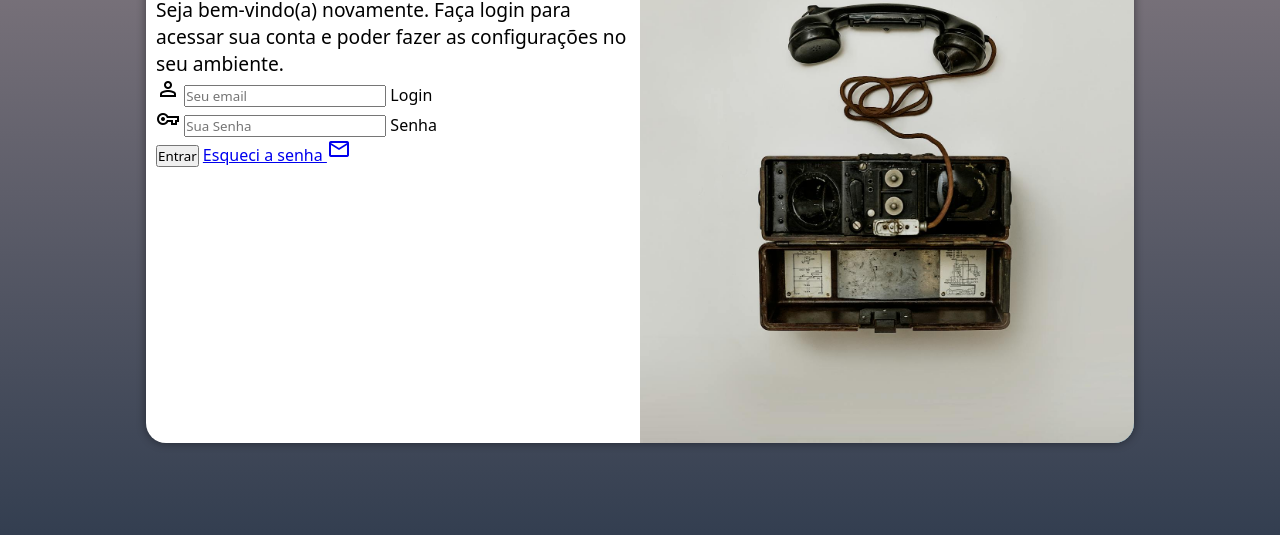
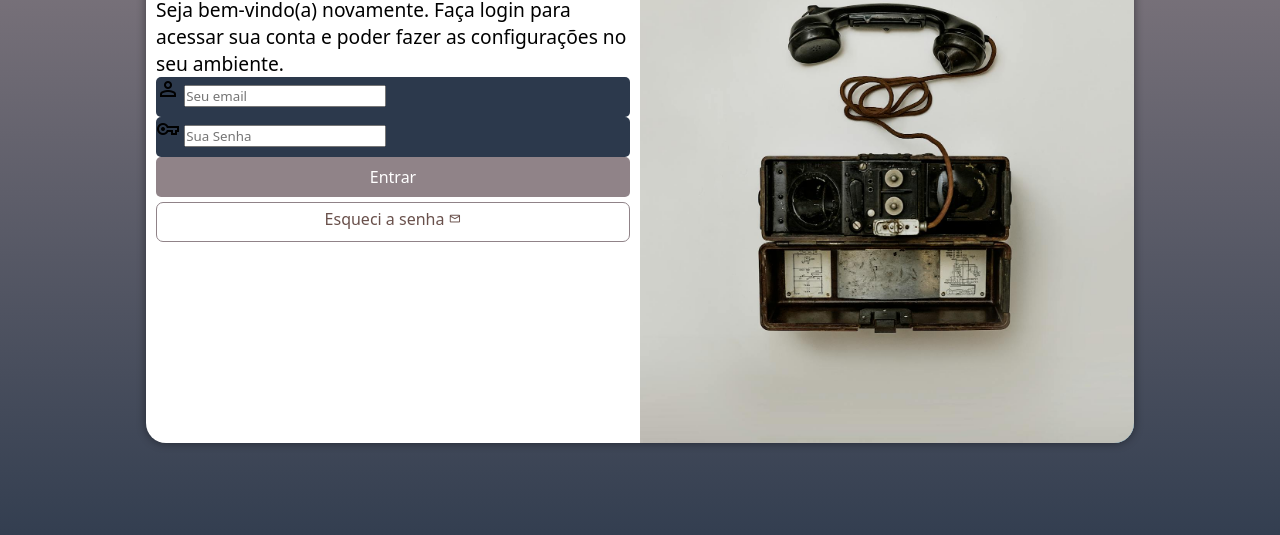
Before and after one commit to lilianprodev/projeto-login, a plain HTML site: page index.html in a window 1280 px wide. Shown: the part 207-742 px from the top of the page. Drawn offline with nearby package versions, Linux system fonts and the light colour scheme.

Commit message:
formatação do formulário

```diff
--- a/estilos/style.css
+++ b/estilos/style.css
@@ -75,3 +75,57 @@ div#formulario > h1 {
 div#formulario > p {
     font-size: 0.8em;
 }
+
+form > div.campo {
+    background-color: #2c394c;
+    display: block;
+    width: 100%;
+    height: 40px;
+    border-radius: 5px;
+    margin: 5px opx;
+}
+
+div.campo label {
+    display: none;
+}
+
+form > input[type=submit] {
+    display: block;
+    font-size: 1em;
+    width: 100%;
+    height: 40px;
+    background-color: #908388;
+    color: white;
+    border: none;
+    border-radius: 5px;
+    cursor: pointer;
+}
+
+form > input[type=submit]:hover {
+
+    background-color: #5b3f3ae9;
+}
+
+form > a.botao {
+    display: block;
+    text-align: center;
+    font-size: 1em;
+    width: 100%;
+    height: 40px;
+    padding-top: 5px;
+    margin-top: 5px;
+    background-color: branco;
+    color: #5b3f3ae9 ;
+    border: 1px solid  #908388 ;
+    border-radius: 7px;
+    text-decoration: none;
+}
+
+form > a.botao:hover {
+    background-color: #1449664f ;
+}
+
+form > a.botao > span {
+    font-size: 0.8em;
+
+}
--- a/index.html
+++ b/index.html
@@ -50,7 +50,7 @@
 
                     <input type="submit" value="Entrar">
 
-                    <a href="esqueci.html">
+                    <a href="esqueci.html" class="botao">
                         Esqueci a senha <span class="material-symbols-outlined">mail</span>
                     </a>
 
```
